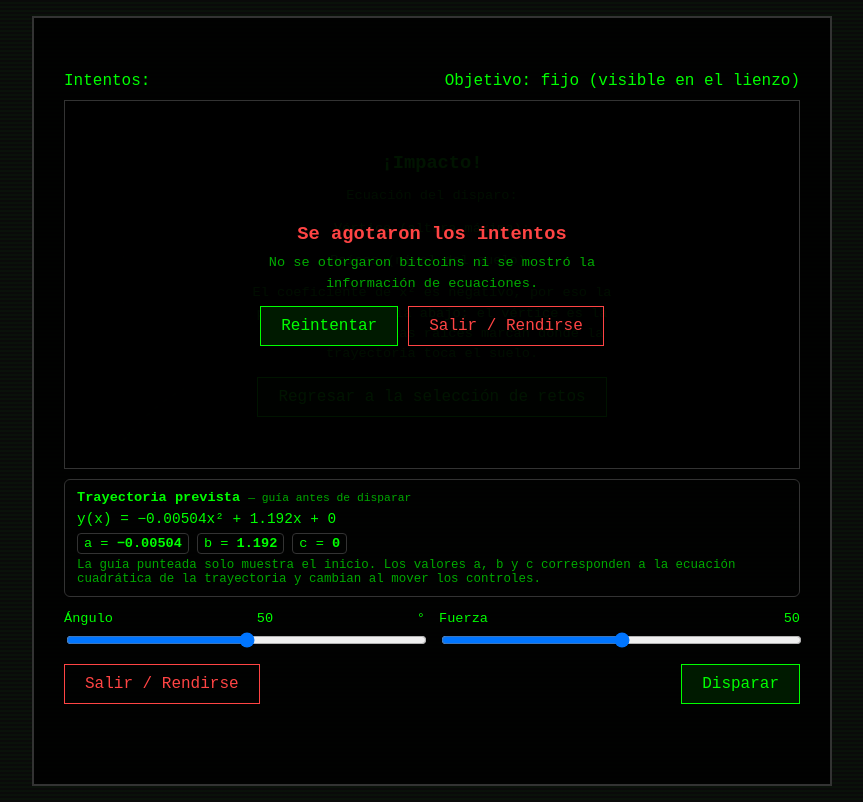
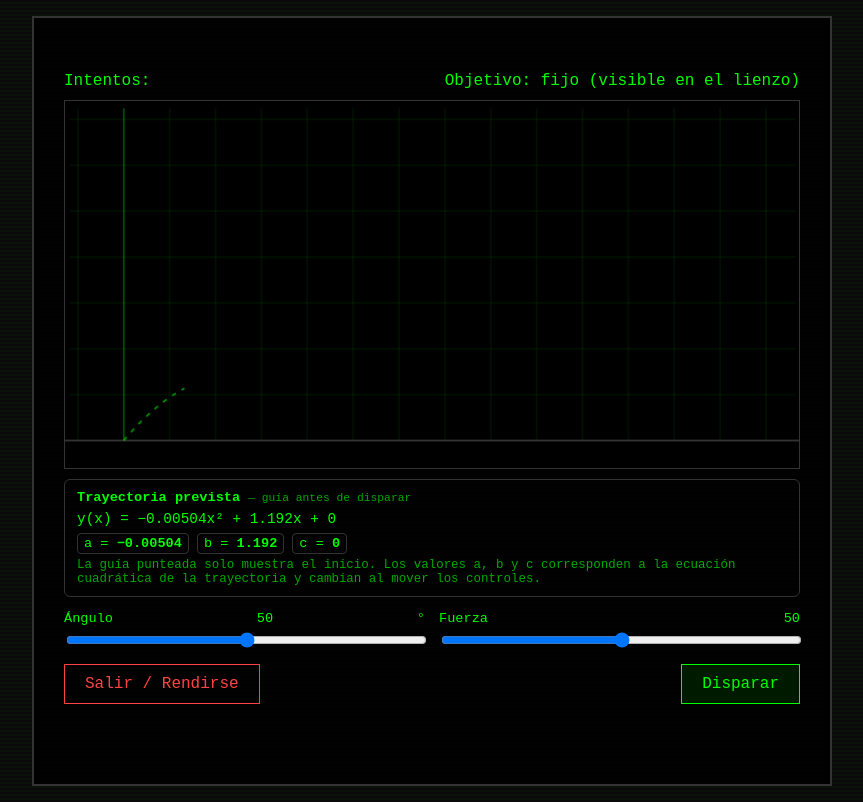
Before and after one commit to Mony-B/TSP_Tetra.R_Repositorio_A26, a Django app: template reto_parabolica/templates/reto_parabolica/reto.html in a window 1280 px wide. Shown: the whole page, without its empty margins (208-1071 px from the left). Run offline with Django 5.2, Linux system fonts and the light colour scheme; the template is opened without the code that fills it, so the values that code supplies are empty.

Commit message:
Corrige que las pantallas emergentes se veían desde el inicio y no dejaban jugar
Las clases .superposicion, .acciones-parabolica y .acciones-laberinto
fijaban "display: flex" incondicionalmente. Una regla de autor con esa
especificidad le gana siempre a la regla del navegador para [hidden]
(sin importar el orden), así que los divs con el atributo hidden se
mostraban igual desde que cargaba la página, tapando el lienzo del
juego por completo.

Fix: el "display: flex" ahora solo aplica con el selector
":not([hidden])", así que el navegador controla la visibilidad con el
atributo hidden como estaba pensado, y el JS que hace
elemento.hidden = true/false vuelve a funcionar.

Co-Authored-By: Claude Sonnet 5 <noreply@anthropic.com>
Claude-Session: https://claude.ai/code/session_01F9dH6fYgxvyjHH1pH47cr9

```diff
--- a/reto_parabolica/templates/reto_parabolica/reto.html
+++ b/reto_parabolica/templates/reto_parabolica/reto.html
@@ -29,7 +29,8 @@
     .campo label { font-size: 0.85rem; display: flex; justify-content: space-between; }
     .campo input[type="range"] { width: 100%; }
 
-    .acciones-parabolica { display: flex; gap: 10px; flex-wrap: wrap; justify-content: space-between; margin-top: 10px; }
+    .acciones-parabolica { gap: 10px; flex-wrap: wrap; justify-content: space-between; margin-top: 10px; }
+    .acciones-parabolica:not([hidden]) { display: flex; }
     .boton.peligro { border-color: var(--rojo); color: var(--rojo); background: transparent; }
     .boton[disabled] { opacity: 0.4; cursor: not-allowed; }
 
@@ -39,7 +40,11 @@
     dialog.confirmar { background: #000; color: var(--verde); border: 1px solid var(--verde); font-family: inherit; max-width: 420px; }
     dialog.confirmar::backdrop { background: rgba(0, 0, 0, 0.7); }
 
-    .superposicion { position: absolute; inset: 0; background: rgba(0, 0, 0, 0.92); display: flex; align-items: center; justify-content: center; text-align: center; padding: 16px; }
+    .superposicion { position: absolute; inset: 0; background: rgba(0, 0, 0, 0.92); align-items: center; justify-content: center; text-align: center; padding: 16px; }
+    /* display solo cuando NO tiene [hidden]: una regla "display: flex" en
+       la clase le gana al [hidden] del navegador y la pantalla se queda
+       visible desde el inicio, tapando el juego. */
+    .superposicion:not([hidden]) { display: flex; }
     .superposicion .tarjeta { max-width: 360px; }
     .superposicion h3 { margin: 0 0 8px; }
     .superposicion h3.mal { color: var(--rojo); }
```
Also changed, not shown: reto_laberinto/templates/reto_laberinto/reto.html (+6 -2 lines).
